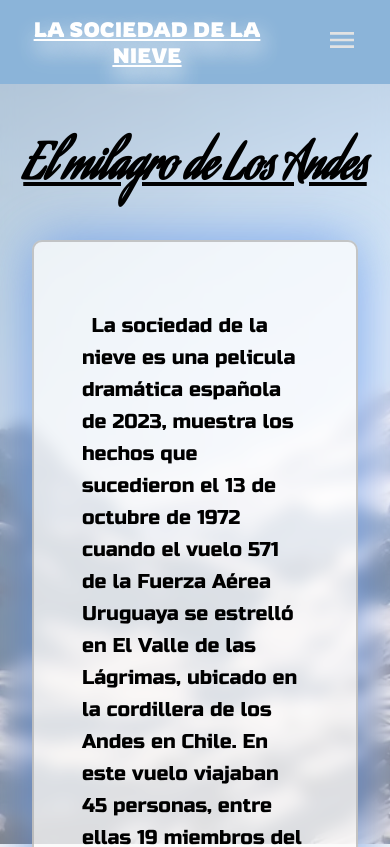
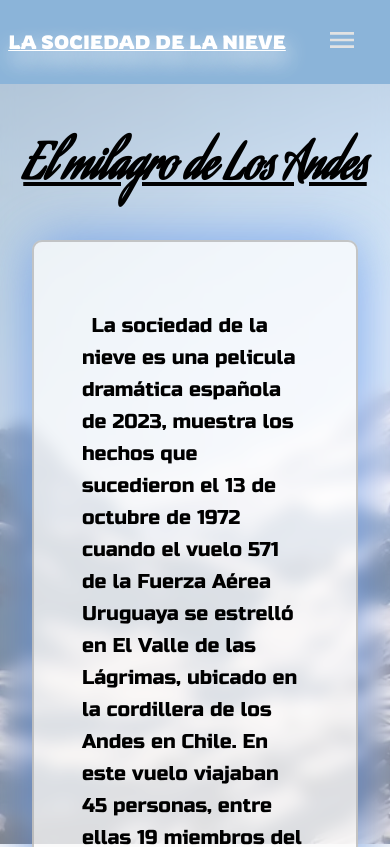
Before and after one commit to danielapinerua/final, a plain HTML site: page danielapineruafinal/index.html in a window 390 px wide. Shown: the top 847 px of the page. Drawn offline with Linux system fonts and the light colour scheme; a web font is replaced by a local one.

Commit message:
Update estilos.css

```diff
--- a/danielapineruafinal/css/estilos.css
+++ b/danielapineruafinal/css/estilos.css
@@ -790,7 +790,7 @@ footer p{
 
 @media (max-width: 767px) {
     .titulo{
-        font-size: 1.3rem;
+        font-size: 1.5rem;
     }
   #panelhamburguesa {
     font-size: 1rem;
@@ -799,7 +799,11 @@ footer p{
     font-size: 1rem;
   }
 }
-
+@media (max-width: 430px){
+    .titulo{
+        font-size: 1.2rem;
+    }
+}
 @media (max-width: 360px) {
   .titulo {
     font-size: 0.9rem;
```
